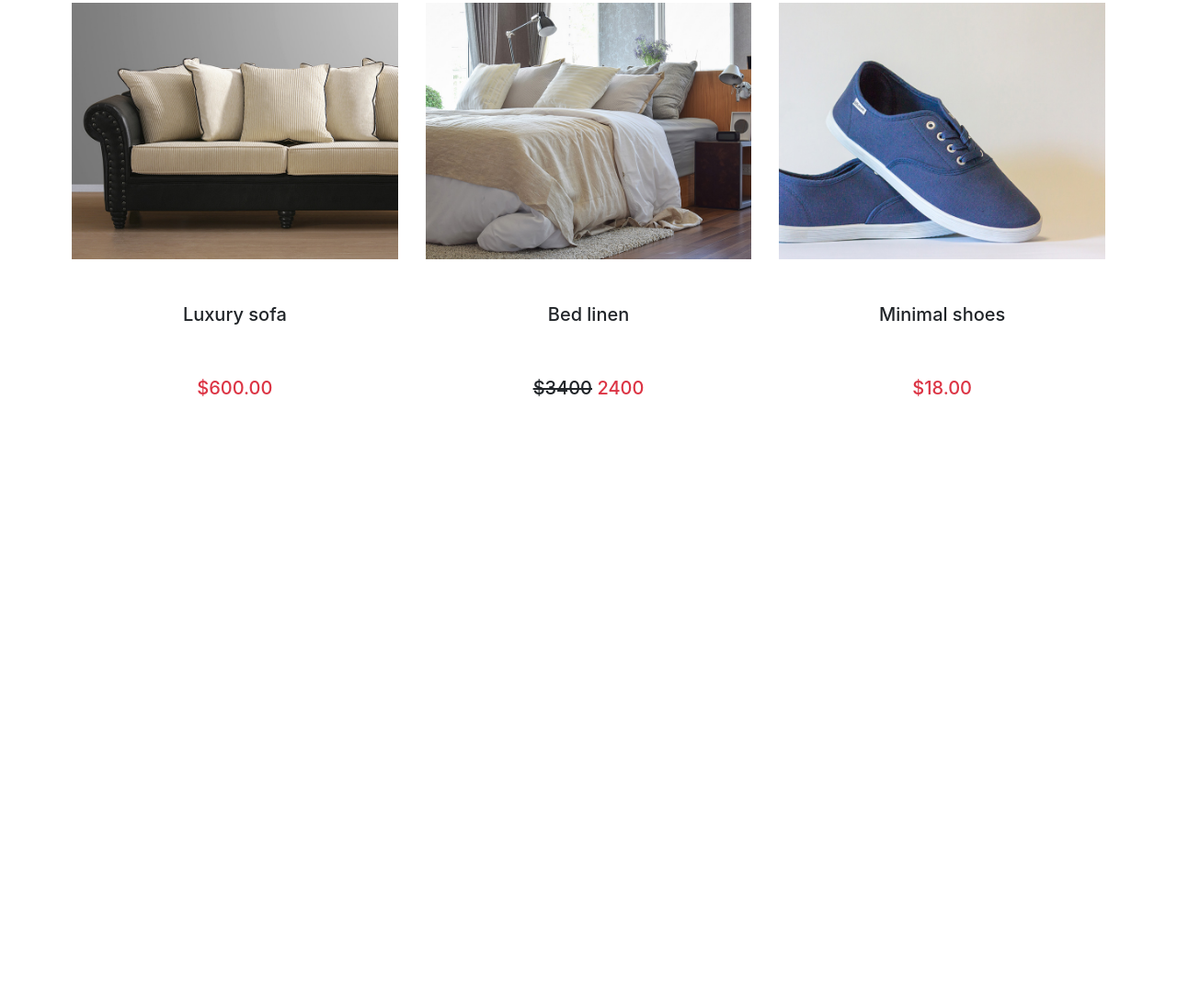
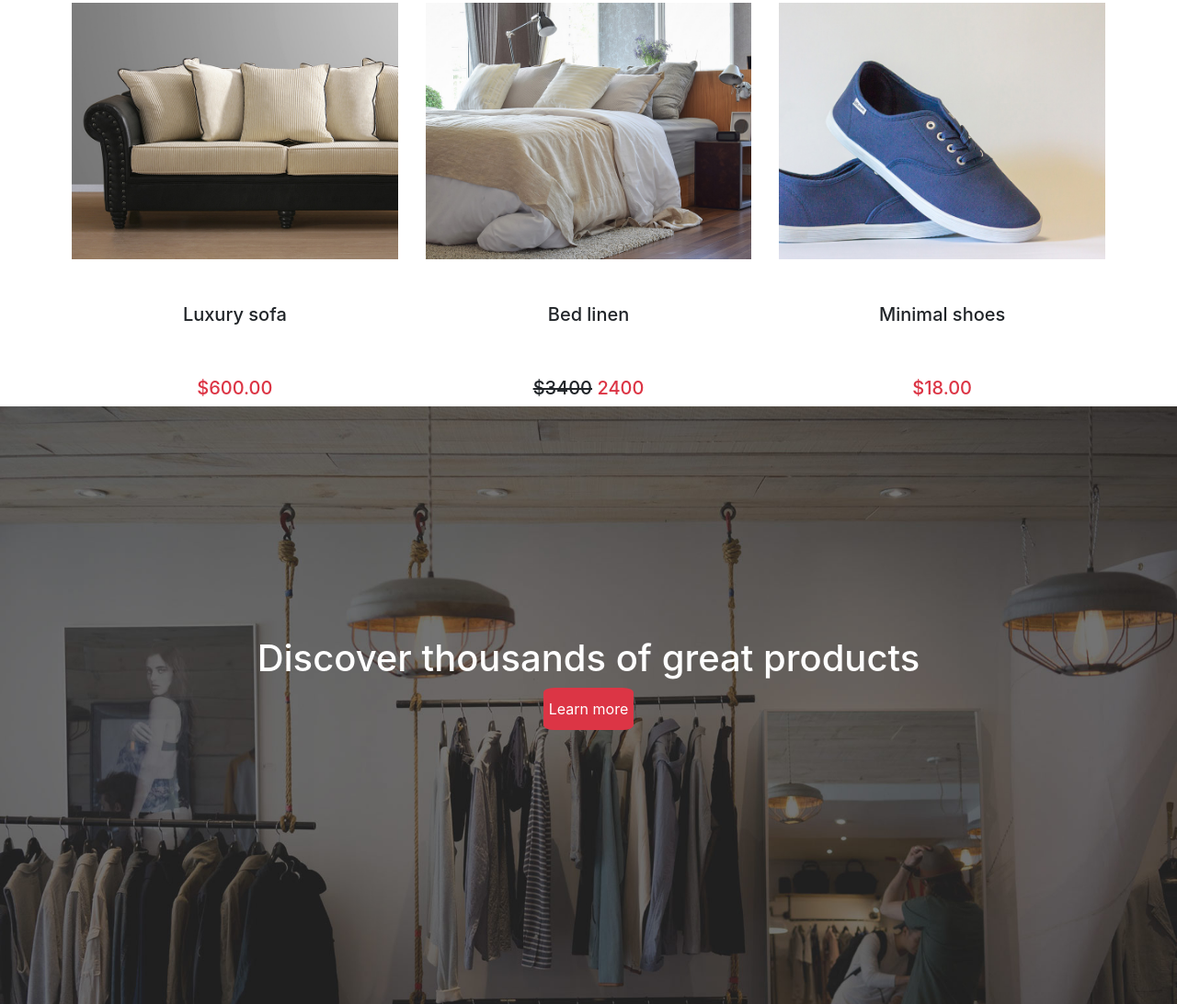
Before and after one commit to mohammad20011/emporiumjs-coding12, a website: page index.html in a window 1280 px wide. Shown: the part 1965-3057 px from the top of the page at 92% size. Before the commit the page ends 2407 px from the top, so only its background shows below. Drawn offline with nearby package versions, Linux system fonts and the light colour scheme.

Commit message:
section4

```diff
--- a/index.html
+++ b/index.html
@@ -172,8 +172,15 @@
    </div>
    </div>
 </section>
+ <!-- Quatrième section -->
 
+<section>
+ <div id="discover" class="col-lg-12 col-sm text-center">
+     <h1 id="thousands" class="text-white">Discover thousands of great products</h1>
+     <button id="learn" class="bg-danger text-white text-center border-0">Learn more</button>
+ </div>
 
+</section>
 
 
 <script src="./public/js/main.js"></script>
--- a/src/sass/style.sass
+++ b/src/sass/style.sass
@@ -55,3 +55,15 @@
     border: white 8px solid
 hr
     top: 40%
+
+#discover
+    background-image: url(../../public/img/cta-bg.jpg)
+    background-size: cover
+    width: 100%
+    height: 650px
+#thousands
+    bottom: 50%
+    padding-top: 250px
+#learn
+    height: 46px
+    border-radius: 12%
```
Also changed, not shown: public/css/style.css, 1 other file.
